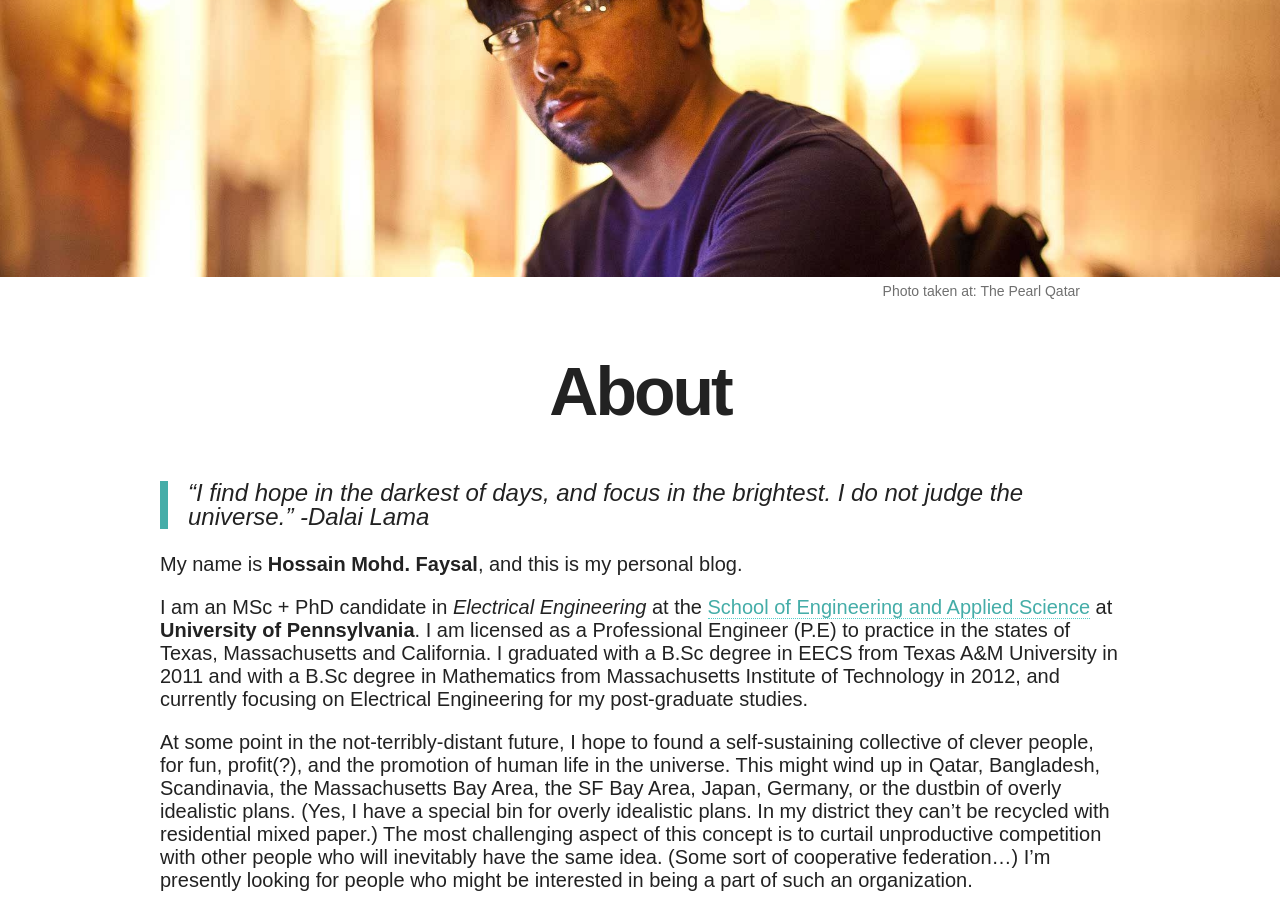
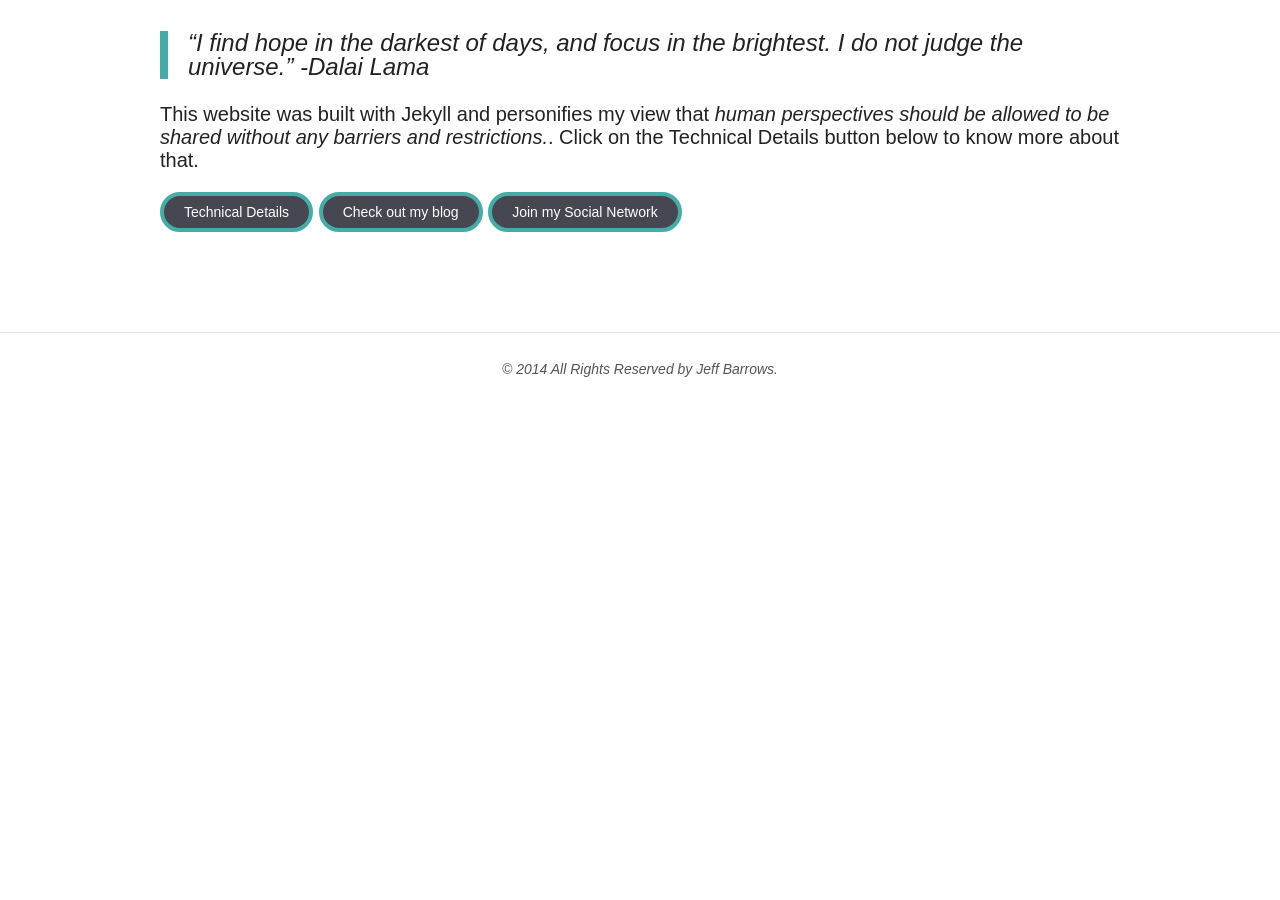
Before and after one commit to djsplice/djsplice.github.io, a Jekyll site: the page built from about.md, in a window 1280 px wide and 900 px high, scrolled down 674 px. Built offline with Jekyll 4.4.1, drawn with Linux system fonts in a browser that asks for light colours; nearby versions of some CDN libraries; comment, search, counter and statistics services are not loaded; after the commit the page ends 1079 px from its top, so only the background shows below that; some of the changed text lies outside the part shown.

Commit message:
Updated About page

```diff
--- a/about.md
+++ b/about.md
@@ -2,30 +2,20 @@
 layout: page
 permalink: /about/index.html
 title: About
-description: Electrical Engineer, Mathematician, Entrepreneur
-headline: Hossain Mohammad Faysal
-tags: [Hossain, Mohd, Faysal]
-modified: 2013-11-04
+description: Technologist, Experimentor
+headline: Jeff Barrows
+tags: [Personal]
+modified: 2014-27-04
 image:
-  feature: Hossain-Mohd-Faysal.jpg
+  feature:
   credit:
-  location: The Pearl Qatar
-  creditlink: http://en.wikipedia.org/wiki/The_Pearl-Qatar
+  location:
+  creditlink:
 ---
 
 >"I find hope in the darkest of days, and focus in the brightest. I do not judge the universe."
 -Dalai Lama
 
-My name is **Hossain Mohd. Faysal**, and this is my personal blog.
-
-I am an MSc + PhD candidate in *Electrical Engineering* at the [School of Engineering and Applied Science](http://www.seas.upenn.edu/) at **University of Pennsylvania**. I am licensed as a Professional Engineer (P.E) to practice in the states of Texas, Massachusetts and California. I graduated with a B.Sc degree in EECS from Texas A&M University in 2011 and with a B.Sc degree in Mathematics from Massachusetts Institute of Technology in 2012, and currently focusing on Electrical Engineering for my post-graduate studies.
-
-At some point in the not-terribly-distant future, I hope to found a self-sustaining collective of clever people, for fun, profit(?), and the promotion of human life in the universe. This might wind up in Qatar, Bangladesh, Scandinavia, the Massachusetts Bay Area, the SF Bay Area, Japan, Germany, or the dustbin of overly idealistic plans. (Yes, I have a special bin for overly idealistic plans. In my district they can't be recycled with residential mixed paper.) The most challenging aspect of this concept is to curtail unproductive competition with other people who will inevitably have the same idea. (Some sort of cooperative federation...) I'm presently looking for people who might be interested in being a part of such an organization.
-
-Anyways, for now I'm just working toward changing the face of Electrical Engineering forever. Not that I necessarily expect to succeed, but it's something to strive for, and it's a fun problem to work on.
-
-I operate my own social network. You can register on it at http://social.hmfaysal.tk. Its free and its the easiest way to get in touch with me :)
-
 This website was built with Jekyll and personifies my view that *human perspectives should be allowed to be shared without any barriers and restrictions.*. Click on the Technical Details button below to know more about that.
 
 <a markdown="0" href="{{ site.url }}/technical-details" class="btn">Technical Details</a> <a markdown="0" href="{{ site.url }}" class="btn">Check out my blog</a> <a markdown="0" href="http://social.hmfaysal.tk/" class="btn">Join my Social Network</a>
```
